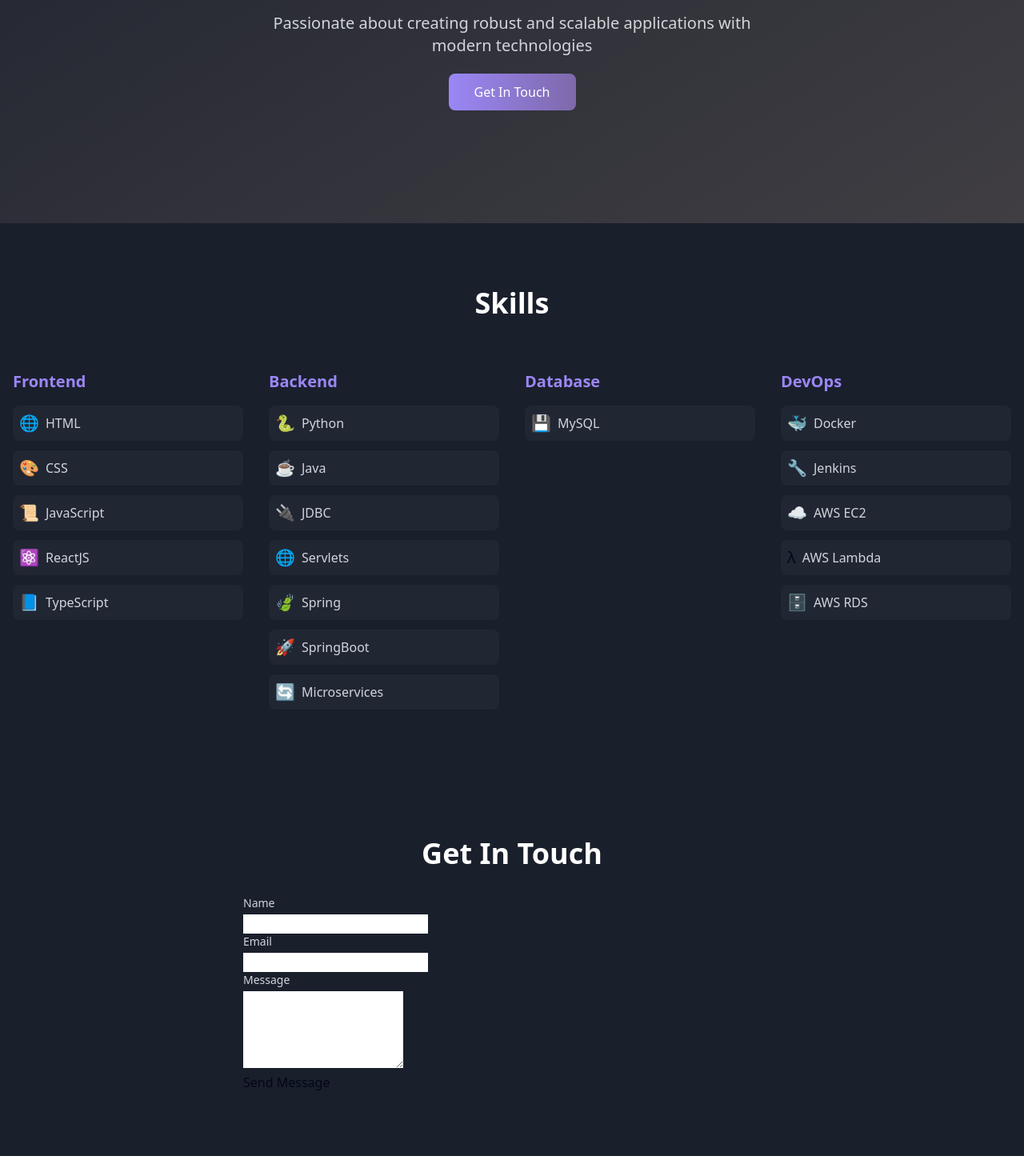
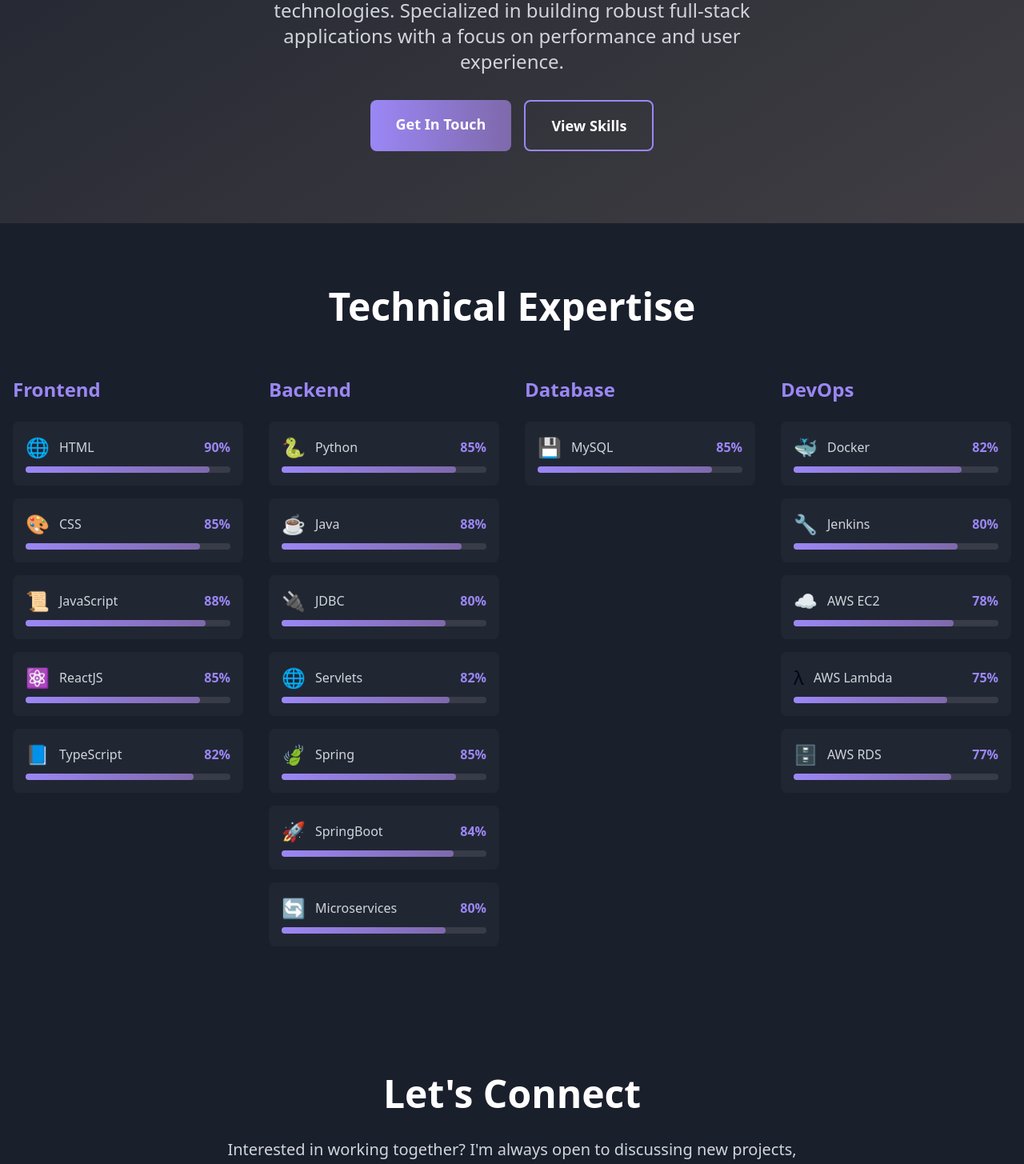
Before and after one commit to sundharAchu00/sleek-creator-craft, a React (Vite) app: page / in a window 1280 px wide. Shown: the part 521-1976 px from the top of the page at 80% size. Built offline with nearby package versions, Linux system fonts and the light colour scheme.

Commit message:
Enhance layout and content
Improved the layout of the application and added engaging content to attract recruiters. Considered the integration of Material UI for better design elements.
[skip gpt_engineer]

```diff
--- a/src/App.css
+++ b/src/App.css
@@ -20,6 +20,7 @@
   justify-content: center;
   gap: 2rem;
   flex-wrap: wrap;
+  padding: 2rem;
 }
 
 .profile-image {
@@ -36,6 +37,7 @@
   background: linear-gradient(90deg, #9b87f5, #7E69AB);
   -webkit-background-clip: text;
   -webkit-text-fill-color: transparent;
+  background-clip: text;
 }
 
 @keyframes float {
@@ -54,13 +56,15 @@
   background: rgba(255, 255, 255, 0.05);
   backdrop-filter: blur(10px);
   border-radius: 16px;
-  padding: 1.5rem;
+  padding: 2rem;
   transition: transform 0.3s ease, box-shadow 0.3s ease;
+  border: 1px solid rgba(255, 255, 255, 0.1);
 }
 
 .skill-card:hover {
   transform: translateY(-5px);
   box-shadow: 0 10px 20px rgba(0,0,0,0.2);
+  border-color: rgba(155, 135, 245, 0.3);
 }
 
 .contact-form {
@@ -68,8 +72,8 @@
   backdrop-filter: blur(10px);
   border-radius: 20px;
   padding: 2rem;
-  max-width: 600px;
-  margin: 0 auto;
+  border: 1px solid rgba(255, 255, 255, 0.1);
+  box-shadow: 0 8px 32px rgba(0, 0, 0, 0.1);
 }
 
 .contact-form input,
@@ -81,6 +85,14 @@
   border: 1px solid rgba(255, 255, 255, 0.1);
   background: rgba(255, 255, 255, 0.05);
   color: white;
+  transition: all 0.3s ease;
+}
+
+.contact-form input:focus,
+.contact-form textarea:focus {
+  outline: none;
+  border-color: #9b87f5;
+  box-shadow: 0 0 0 2px rgba(155, 135, 245, 0.2);
 }
 
 .contact-form button {
@@ -91,9 +103,10 @@
   color: white;
   font-weight: bold;
   cursor: pointer;
-  transition: transform 0.2s ease;
+  transition: transform 0.2s ease, box-shadow 0.2s ease;
 }
 
 .contact-form button:hover {
   transform: scale(1.05);
+  box-shadow: 0 5px 15px rgba(155, 135, 245, 0.4);
 }
--- a/src/components/Contact.tsx
+++ b/src/components/Contact.tsx
@@ -25,12 +25,19 @@ const Contact = () => {
           initial={{ opacity: 0, y: 20 }}
           whileInView={{ opacity: 1, y: 0 }}
           transition={{ duration: 0.5 }}
-          className="max-w-2xl mx-auto"
+          className="max-w-3xl mx-auto text-center"
         >
-          <h2 className="text-4xl font-bold text-center mb-8 text-white">Get In Touch</h2>
+          <h2 className="text-4xl md:text-5xl font-bold mb-8 text-white">
+            Let's <span className="text-gradient">Connect</span>
+          </h2>
+          <p className="text-xl text-gray-300 mb-12">
+            Interested in working together? I'm always open to discussing new projects,
+            creative ideas, or opportunities to be part of your vision.
+          </p>
           <form onSubmit={handleSubmit} className="contact-form">
+            <div className="grid grid-cols-1 md:grid-cols-2 gap-6 mb-6">
               <div>
-              <label htmlFor="name" className="block text-sm font-medium text-gray-300 mb-1">
+                <label htmlFor="name" className="block text-lg font-medium text-gray-300 mb-2">
                   Name
                 </label>
                 <input
@@ -38,11 +45,12 @@ const Contact = () => {
                   id="name"
                   value={formData.name}
                   onChange={(e) => setFormData({ ...formData, name: e.target.value })}
+                  className="w-full px-4 py-3 rounded-lg"
                   required
                 />
               </div>
               <div>
-              <label htmlFor="email" className="block text-sm font-medium text-gray-300 mb-1">
+                <label htmlFor="email" className="block text-lg font-medium text-gray-300 mb-2">
                   Email
                 </label>
                 <input
@@ -50,18 +58,21 @@ const Contact = () => {
                   id="email"
                   value={formData.email}
                   onChange={(e) => setFormData({ ...formData, email: e.target.value })}
+                  className="w-full px-4 py-3 rounded-lg"
                   required
                 />
               </div>
-            <div>
-              <label htmlFor="message" className="block text-sm font-medium text-gray-300 mb-1">
+            </div>
+            <div className="mb-6">
+              <label htmlFor="message" className="block text-lg font-medium text-gray-300 mb-2">
                 Message
               </label>
               <textarea
                 id="message"
                 value={formData.message}
                 onChange={(e) => setFormData({ ...formData, message: e.target.value })}
-                rows={4}
+                rows={6}
+                className="w-full px-4 py-3 rounded-lg"
                 required
               />
             </div>
@@ -69,6 +80,7 @@ const Contact = () => {
               type="submit"
               whileHover={{ scale: 1.05 }}
               whileTap={{ scale: 0.95 }}
+              className="w-full md:w-auto px-8 py-4 text-lg font-semibold"
             >
               Send Message
             </motion.button>
--- a/src/components/Hero.tsx
+++ b/src/components/Hero.tsx
@@ -20,7 +20,7 @@ const Hero = () => {
             initial={{ opacity: 0, y: 20 }}
             animate={{ opacity: 1, y: 0 }}
             transition={{ duration: 0.5 }}
-            className="text-4xl md:text-6xl font-bold text-white mb-6"
+            className="text-5xl md:text-7xl font-bold text-white mb-6"
           >
             Full Stack <span className="text-gradient">Developer</span>
           </motion.h1>
@@ -28,20 +28,29 @@ const Hero = () => {
             initial={{ opacity: 0, y: 20 }}
             animate={{ opacity: 1, y: 0 }}
             transition={{ duration: 0.5, delay: 0.2 }}
-            className="text-xl text-gray-300 mb-8 max-w-2xl mx-auto"
+            className="text-xl md:text-2xl text-gray-300 mb-8 max-w-2xl mx-auto leading-relaxed"
           >
-            Passionate about creating robust and scalable applications with modern technologies
+            Transforming ideas into scalable solutions with modern technologies.
+            Specialized in building robust full-stack applications with a focus on
+            performance and user experience.
           </motion.p>
           <motion.div
             initial={{ opacity: 0, y: 20 }}
             animate={{ opacity: 1, y: 0 }}
             transition={{ duration: 0.5, delay: 0.4 }}
+            className="flex gap-4 justify-center"
           >
             <a
               href="#contact"
-              className="bg-gradient-to-r from-[#9b87f5] to-[#7E69AB] text-white px-8 py-3 rounded-lg hover:shadow-lg transition-all duration-300 hover:scale-105"
+              className="bg-gradient-to-r from-[#9b87f5] to-[#7E69AB] text-white px-8 py-4 rounded-lg text-lg font-semibold hover:shadow-lg transition-all duration-300 hover:scale-105"
             >
               Get In Touch
+            </a>
+            <a
+              href="#skills"
+              className="border-2 border-[#9b87f5] text-white px-8 py-4 rounded-lg text-lg font-semibold hover:bg-[#9b87f5]/10 transition-all duration-300"
+            >
+              View Skills
             </a>
           </motion.div>
         </div>
--- a/src/components/Skills.tsx
+++ b/src/components/Skills.tsx
@@ -3,6 +3,7 @@ import { motion } from "framer-motion";
 interface Skill {
   name: string;
   icon: string;
+  proficiency: number;
 }
 
 interface SkillCategory {
@@ -14,39 +15,39 @@ const skillsData: SkillCategory[] = [
   {
     title: "Frontend",
     skills: [
-      { name: "HTML", icon: "🌐" },
-      { name: "CSS", icon: "🎨" },
-      { name: "JavaScript", icon: "📜" },
-      { name: "ReactJS", icon: "⚛️" },
-      { name: "TypeScript", icon: "📘" },
+      { name: "HTML", icon: "🌐", proficiency: 90 },
+      { name: "CSS", icon: "🎨", proficiency: 85 },
+      { name: "JavaScript", icon: "📜", proficiency: 88 },
+      { name: "ReactJS", icon: "⚛️", proficiency: 85 },
+      { name: "TypeScript", icon: "📘", proficiency: 82 },
     ],
   },
   {
     title: "Backend",
     skills: [
-      { name: "Python", icon: "🐍" },
-      { name: "Java", icon: "☕" },
-      { name: "JDBC", icon: "🔌" },
-      { name: "Servlets", icon: "🌐" },
-      { name: "Spring", icon: "🍃" },
-      { name: "SpringBoot", icon: "🚀" },
-      { name: "Microservices", icon: "🔄" },
+      { name: "Python", icon: "🐍", proficiency: 85 },
+      { name: "Java", icon: "☕", proficiency: 88 },
+      { name: "JDBC", icon: "🔌", proficiency: 80 },
+      { name: "Servlets", icon: "🌐", proficiency: 82 },
+      { name: "Spring", icon: "🍃", proficiency: 85 },
+      { name: "SpringBoot", icon: "🚀", proficiency: 84 },
+      { name: "Microservices", icon: "🔄", proficiency: 80 },
     ],
   },
   {
     title: "Database",
     skills: [
-      { name: "MySQL", icon: "💾" },
+      { name: "MySQL", icon: "💾", proficiency: 85 },
     ],
   },
   {
     title: "DevOps",
     skills: [
-      { name: "Docker", icon: "🐳" },
-      { name: "Jenkins", icon: "🔧" },
-      { name: "AWS EC2", icon: "☁️" },
-      { name: "AWS Lambda", icon: "λ" },
-      { name: "AWS RDS", icon: "🗄️" },
+      { name: "Docker", icon: "🐳", proficiency: 82 },
+      { name: "Jenkins", icon: "🔧", proficiency: 80 },
+      { name: "AWS EC2", icon: "☁️", proficiency: 78 },
+      { name: "AWS Lambda", icon: "λ", proficiency: 75 },
+      { name: "AWS RDS", icon: "🗄️", proficiency: 77 },
     ],
   },
 ];
@@ -59,9 +60,9 @@ const Skills = () => {
           initial={{ opacity: 0, y: 20 }}
           whileInView={{ opacity: 1, y: 0 }}
           transition={{ duration: 0.5 }}
-          className="text-4xl font-bold text-center mb-16 text-white"
+          className="text-4xl md:text-5xl font-bold text-center mb-16 text-white"
         >
-          Skills
+          Technical <span className="text-gradient">Expertise</span>
         </motion.h2>
         <div className="grid grid-cols-1 md:grid-cols-2 lg:grid-cols-4 gap-8">
           {skillsData.map((category, index) => (
@@ -72,16 +73,27 @@ const Skills = () => {
               transition={{ duration: 0.5, delay: index * 0.1 }}
               className="skill-card"
             >
-              <h3 className="text-xl font-semibold mb-4 text-[#9b87f5]">{category.title}</h3>
-              <div className="space-y-3">
+              <h3 className="text-2xl font-semibold mb-6 text-[#9b87f5]">{category.title}</h3>
+              <div className="space-y-4">
                 {category.skills.map((skill) => (
                   <motion.div
                     key={skill.name}
                     whileHover={{ scale: 1.05 }}
-                    className="flex items-center space-x-2 p-2 bg-[rgba(255,255,255,0.03)] rounded-lg"
+                    className="p-4 bg-[rgba(255,255,255,0.03)] rounded-lg"
                   >
-                    <span className="text-xl">{skill.icon}</span>
-                    <span className="text-gray-300">{skill.name}</span>
+                    <div className="flex items-center justify-between mb-2">
+                      <div className="flex items-center space-x-3">
+                        <span className="text-2xl">{skill.icon}</span>
+                        <span className="text-gray-300 font-medium">{skill.name}</span>
+                      </div>
+                      <span className="text-[#9b87f5] font-semibold">{skill.proficiency}%</span>
+                    </div>
+                    <div className="w-full bg-[rgba(255,255,255,0.1)] rounded-full h-2">
+                      <div
+                        className="bg-gradient-to-r from-[#9b87f5] to-[#7E69AB] h-2 rounded-full"
+                        style={{ width: `${skill.proficiency}%` }}
+                      />
+                    </div>
                   </motion.div>
                 ))}
               </div>
```
Lines whose indentation alone changed are shown as unchanged.
